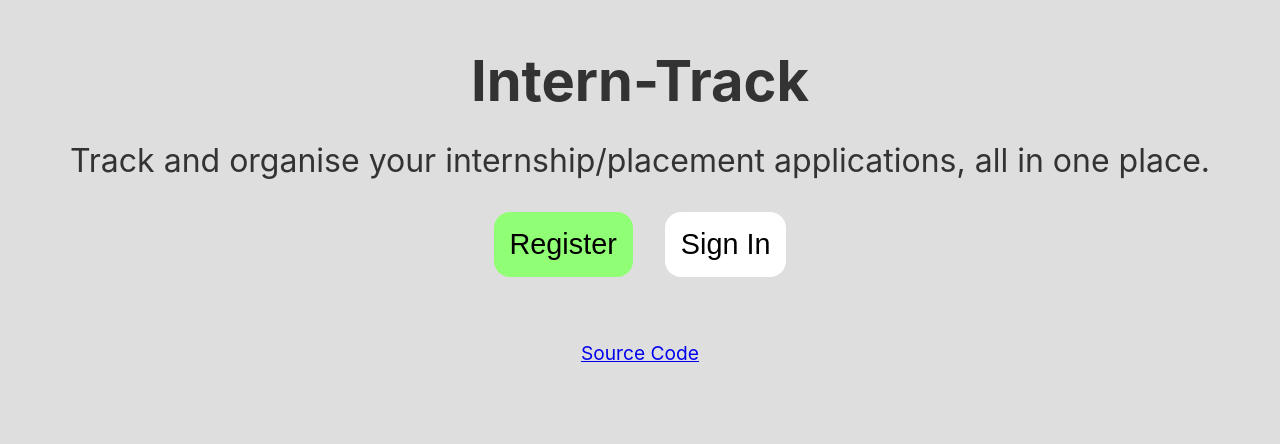
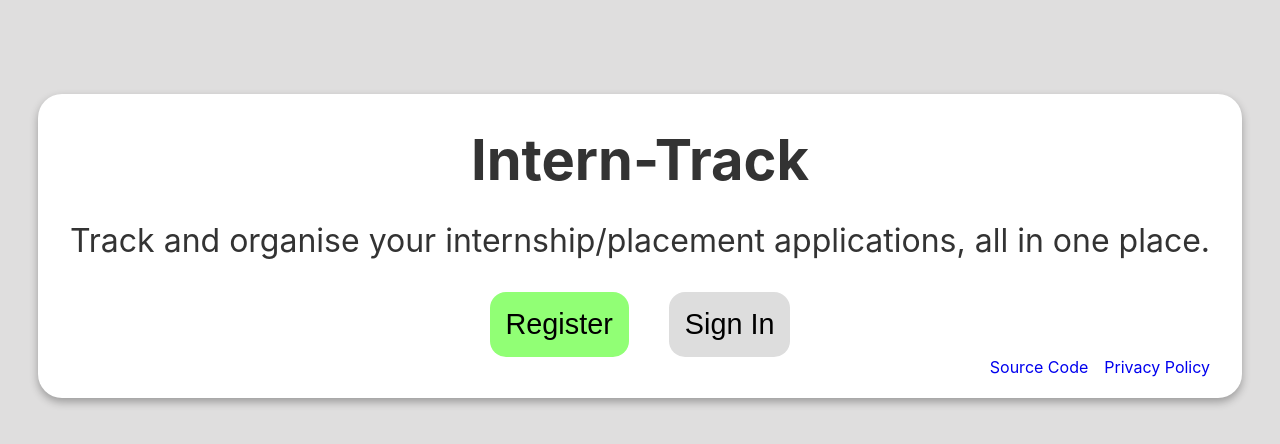
Before and after one commit to faizanA786/intern-track, a Next.js app: page / in a window 1280 px wide. Shown: the part 154-598 px from the top of the page. Built offline with nearby package versions, Linux system fonts and the light colour scheme.

Commit message:
refactor: Polished pages design

```diff
--- a/components/Application.module.css
+++ b/components/Application.module.css
@@ -44,7 +44,7 @@
     padding: 2vw 3vw 2vw 3vw;
     width: 100%;
     text-align: center;
-    border: 2px solid black;
+    box-shadow: 0 4px 8px rgba(0, 0, 0, 0.5);
 }
 .grid {
     display: grid;
@@ -110,13 +110,17 @@
     width: 10%;
     margin: 0.4rem;
 }
+
 .close {
     left: 0;
     width: 7%;
+    transition: transform 0.2s ease-in-out;
 }
 
 .del img:hover, .close img:hover {
     cursor: pointer;
+    transform: scale(1.1);
+    border-radius: 2rem;
 }
 .del img{
     width: 100%;
@@ -138,6 +142,8 @@
     border-radius: 0.5rem;
     width: 100%;
     height: 100%;
+    transition: background-color 0.3s ease;
+    cursor: pointer;
 }
 .button:hover, .box:hover {
     background-color: #54cd6e;
--- a/components/Dashboard.module.css
+++ b/components/Dashboard.module.css
@@ -23,6 +23,7 @@
   color: #0000EE;
 }
 .container, .blurContainer {
+    box-shadow: 0 4px 8px rgba(0, 0, 0, 0.4);
     background-color: white;
     border-radius: 1rem;
     display: flex;
@@ -72,6 +73,8 @@
     width: 20%;
     font-size: 1.25vw;
     min-height: 6vh;
+    transition: background-color 0.3s ease;
+    cursor: pointer;
 }
 .new:hover {
     background-color: #54cd6e;
@@ -86,6 +89,7 @@
     width: 30%;
     height: 6vh;
     padding: 8px 12px;
+    cursor: pointer;
 }
 
 .headers, .entry {
--- a/components/Form.module.css
+++ b/components/Form.module.css
@@ -37,6 +37,7 @@
 
 .form {
     background-color: white;
+    box-shadow: 0 4px 8px rgba(0, 0, 0, 0.3);
     border-radius: 1rem;
     padding: 2vw 3vw 2vw 3vw;
     width: 25%;
@@ -105,6 +106,8 @@
     border-radius: 0.5rem;
     width: 100%;
     height: 3vw;
+    transition: background-color 0.3s ease;
+    cursor: pointer;
 }
 .button:hover {
     background-color: #54cd6e;
--- a/components/Landing.js
+++ b/components/Landing.js
@@ -8,15 +8,22 @@ export default function Landing() {
 
     return (
         <div className={styles.wrapper}>
+            <div className={styles.main}>
+                <div>
                     <h1 className={styles.h1}>Intern-Track</h1>
                     <h2 className={styles.h2}>Track and organise your internship/placement applications, all in one place.</h2>
                     <div className={styles.container}>
                         <button type="submit" onClick={() => {router.push("/signup-page")}} className={styles.register}>Register</button>
                         <button type="submit" onClick={() => {router.push("/login-page")}} className={styles.signIn}>Sign In</button>
                     </div>
+                </div>
+
                 <footer className={styles.footer}>
                     <a href="https://github.com/faizanA786/intern-track/tree/master" target="_blank">Source Code</a>
+                    <a href="https://github.com/faizanA786/intern-track/blob/master/PRIVACY_POLICY.md" target="_blank">Privacy Policy</a>
                 </footer>
+
+            </div>
         </div>
 
     );
--- a/components/Landing.module.css
+++ b/components/Landing.module.css
@@ -3,7 +3,7 @@
     flex-direction: column;
     justify-content: center;
     align-items: center;
-    height: 90vh;
+    height: 100vh;
 }
 
 .h1 {
@@ -19,14 +19,34 @@
 
 .container {
     display: flex;
-    gap: 2rem;
+    justify-content: center;
+    gap: 2.5rem;
+}
+
+.main {
+    background-color: white;
+    border-radius: 1.5rem;
+    padding: 2rem;
+    display: flex;
+    height: 30%;
+    justify-content: space-between;
+    align-items: center;
+    text-align: center;
+    flex-direction: column;
+    box-shadow: 0 4px 8px rgba(0, 0, 0, 0.3);
 }
 
 .footer {
-    margin-top: 4rem;
-    font-size: 1.2rem;
+    display: flex;
+    justify-content: flex-end;
+    width: 100%;
+    font-size: 1rem;
     text-align: center;
+    gap: 1rem;
+    a {
+        text-decoration: none;
     }
+}
 
 .register, .signIn {
     font-size: 1.8rem;
@@ -51,18 +71,14 @@
 }
 
 .signIn {
-    background-color: white;
+    background-color: #ddd;
     color: black;
-    transition: background-color 0.3s ease, border-color 0.3s ease, transform 0.1s ease;
 }
-
 .signIn:hover {
-    background-color: #f0f0f0;
+    background-color: #ccc;
     border-color: #999;
 }
-
 .signIn:active {
-    background-color: #e0e0e0;
-    border-color: #666;
+    background-color: #bbb;
     transform: scale(0.95);
 }
--- a/components/Signup.js
+++ b/components/Signup.js
@@ -90,7 +90,7 @@ export default function Signup() {
                 <input name="password" className={confirmpassword ? styles.errorInput : styles.input} type="password"  placeholder="Password" required/>
                 <input name="confirmpassword" className={confirmpassword ? styles.errorInput : styles.input} type="password"  placeholder="Confirm Password" required/>
                 <label className={styles.label}>
-                    <input name="terms" type="checkbox"/><p className={styles.p}>I agree to the <a className={styles.a} href="https://github.com/faizanA786/intern-track/blob/development/TERMS.md" target="_blank">Terms & Services</a></p>
+                    <input name="terms" type="checkbox"/><p className={styles.p}>I agree to the <a className={styles.a} href="https://github.com/faizanA786/intern-track/blob/master/TERMS.md" target="_blank">Terms & Services</a></p>
                 </label>
                 <button className={styles.button} type="submit">Register</button>
                 <p className={styles.err}>{msg}</p>
```
Also changed, not shown: 1 other file (tests, documents, lock files or other folders). Lines whose indentation alone changed are shown as unchanged.
